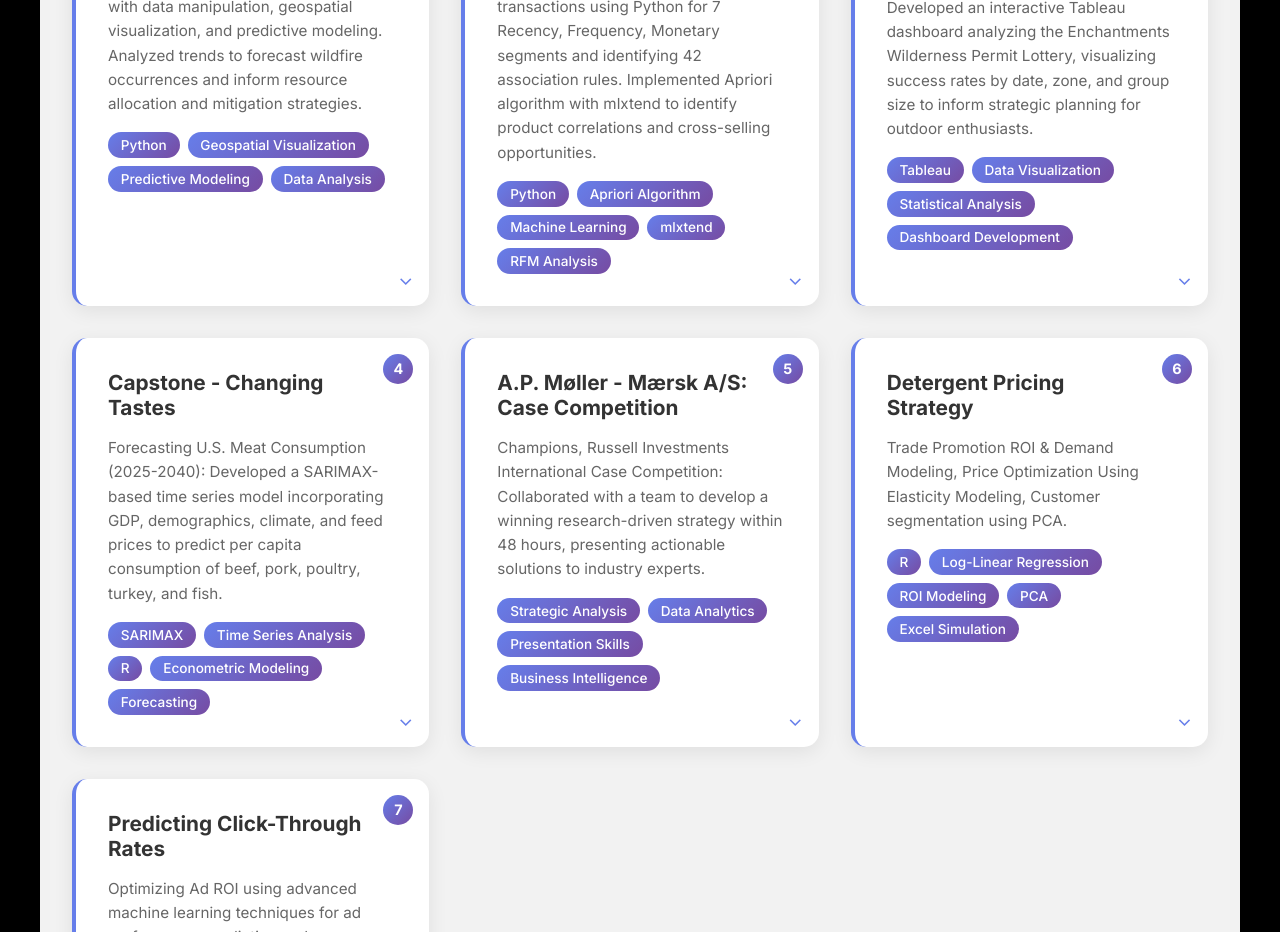
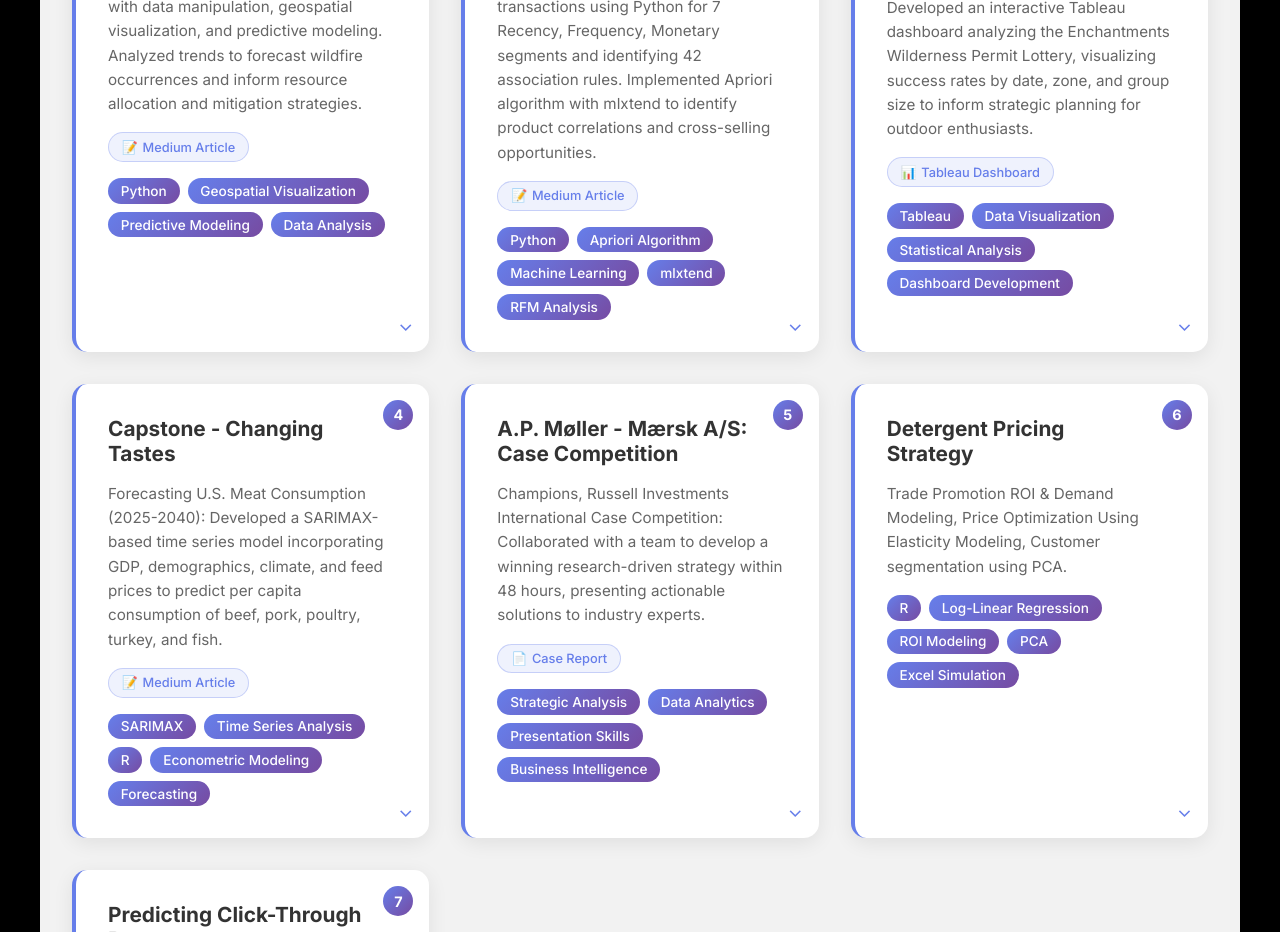
Before and after one commit to Smita-Kulkarni-13/smita-portfolio-code-puppy, a React (Create React App) app: page / in a window 1280 px wide. Shown: the part 2720-3652 px from the top of the page. Built offline with nearby package versions, Linux system fonts and the light colour scheme.

Commit message:
add-project-links-from-framer-website

```diff
--- a/src/components/AcademicProjects.js
+++ b/src/components/AcademicProjects.js
@@ -12,7 +12,10 @@ const AcademicProjects = () => {
       detailedDescription: "This project involved comprehensive data analysis of wildfire patterns across multiple regions, using advanced statistical methods and machine learning to predict future occurrences and optimize resource allocation.",
       tools: ["Python", "Geospatial Visualization", "Predictive Modeling", "Data Analysis"],
       university: "University of Washington",
-      program: "Business Analytics June 2024 - June 2025"
+      program: "Business Analytics June 2024 - June 2025",
+      links: [
+        { type: "Medium Article", url: "https://medium.com/@smitask244/burning-insights-how-data-reveals-the-future-of-wildfires-c56a0ff2f83d" }
+      ]
     },
     {
       id: 2,
@@ -21,16 +24,22 @@ const AcademicProjects = () => {
       detailedDescription: "Large-scale analysis of e-commerce transaction data to identify meaningful patterns in customer purchasing behavior, enabling data-driven inventory and marketing decisions.",
       tools: ["Python", "Apriori Algorithm", "Machine Learning", "mlxtend", "RFM Analysis"],
       university: "University of Washington",
-      program: "Business Analytics June 2024 - June 2025"
+      program: "Business Analytics June 2024 - June 2025",
+      links: [
+        { type: "Medium Article", url: "https://medium.com/@smitask244/cracking-the-code-of-customer-behavior-our-dive-into-olists-data-2d25b877da54" }
+      ]
     },
     {
       id: 3,
       title: "Cracking the Enchantment Lottery",
       description: "Developed an interactive Tableau dashboard analyzing the Enchantments Wilderness Permit Lottery, visualizing success rates by date, zone, and group size to inform strategic planning for outdoor enthusiasts.",
       detailedDescription: "Created sophisticated visualizations and statistical analyses of wilderness permit lottery data to help outdoor enthusiasts optimize their application strategies.",
-      tools: ["Tableau", "Data Visualization", " Statistical Analysis", "Dashboard Development"],
+      tools: ["Tableau", "Data Visualization", "Statistical Analysis", "Dashboard Development"],
       university: "University of Washington",
-      program: "Business Analytics June 2024 - June 2025"
+      program: "Business Analytics June 2024 - June 2025",
+      links: [
+        { type: "Tableau Dashboard", url: "https://public.tableau.com/app/profile/smita.sanjeev.kulkarni/viz/EnchantmentLotteryChances/Story1?publish=yes" }
+      ]
     },
     {
       id: 4,
@@ -39,7 +48,10 @@ const AcademicProjects = () => {
       detailedDescription: "Advanced time series forecasting project using econometric modeling to predict future meat consumption patterns based on multiple economic and demographic factors.",
       tools: ["SARIMAX", "Time Series Analysis", "R", "Econometric Modeling", "Forecasting"],
       university: "University of Washington",
-      program: "Business Analytics June 2024 - June 2025"
+      program: "Business Analytics June 2024 - June 2025",
+      links: [
+        { type: "Medium Article", url: "https://medium.com/@smitask244/forecasting-the-future-of-meat-in-america-how-we-used-time-series-modeling-to-predict-protein-b3aba64b4a16" }
+      ]
     },
     {
       id: 5,
@@ -48,7 +60,10 @@ const AcademicProjects = () => {
       detailedDescription: "High-pressure case competition requiring rapid analysis and strategic thinking to solve complex business challenges for a global shipping giant.",
       tools: ["Strategic Analysis", "Data Analytics", "Presentation Skills", "Business Intelligence"],
       university: "University of Washington",
-      program: "Business Analytics June 2024 - June 2025"
+      program: "Business Analytics June 2024 - June 2025",
+      links: [
+        { type: "Case Report", url: "https://drive.google.com/file/d/1AY35kFh04BleJk48OMjwpg8D1U6WQwE1/view?usp=drive_link" }
+      ]
     },
     {
       id: 6,
@@ -224,6 +239,45 @@ const AcademicProjects = () => {
                 {expandedProject === project.id ? project.detailedDescription : project.description}
               </p>
 
+              {/* Project Links */}
+              {project.links && project.links.length > 0 && (
+                <div
+                  style={{
+                    marginTop: '1rem',
+                    display: 'flex',
+                    gap: '0.5rem',
+                    flexWrap: 'wrap'
+                  }}
+                >
+                  {project.links.map((link, linkIndex) => (
+                    <motion.a
+                      key={linkIndex}
+                      href={link.url}
+                      target="_blank"
+                      rel="noopener noreferrer"
+                      whileHover={{ scale: 1.05 }}
+                      whileTap={{ scale: 0.95 }}
+                      style={{
+                        display: 'inline-flex',
+                        alignItems: 'center',
+                        gap: '0.3rem',
+                        padding: '0.4rem 0.8rem',
+                        background: 'rgba(102, 126, 234, 0.1)',
+                        border: '1px solid rgba(102, 126, 234, 0.3)',
+                        borderRadius: '15px',
+                        fontSize: '0.8rem',
+                        color: '#667eea',
+                        textDecoration: 'none',
+                        fontWeight: '500'
+                      }}
+                    >
+                      <span>{link.type === 'Tableau Dashboard' ? '📊' : link.type === 'Medium Article' ? '📝' : link.type === 'Case Report' ? '📄' : '🔗'}</span>
+                      {link.type}
+                    </motion.a>
+                  ))}
+                </div>
+              )}
+
               {/* Tools */}
               <div
                 style={{
```
